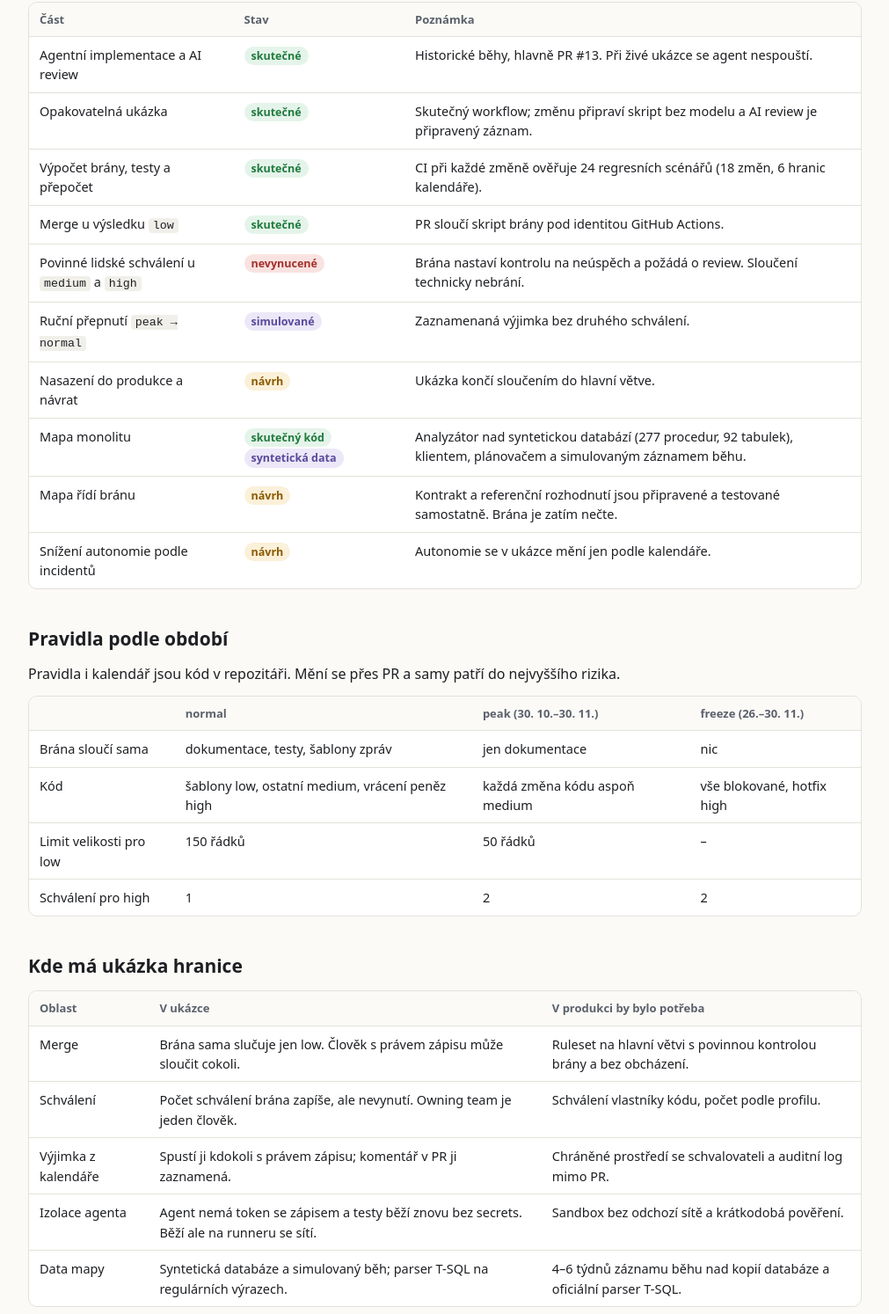
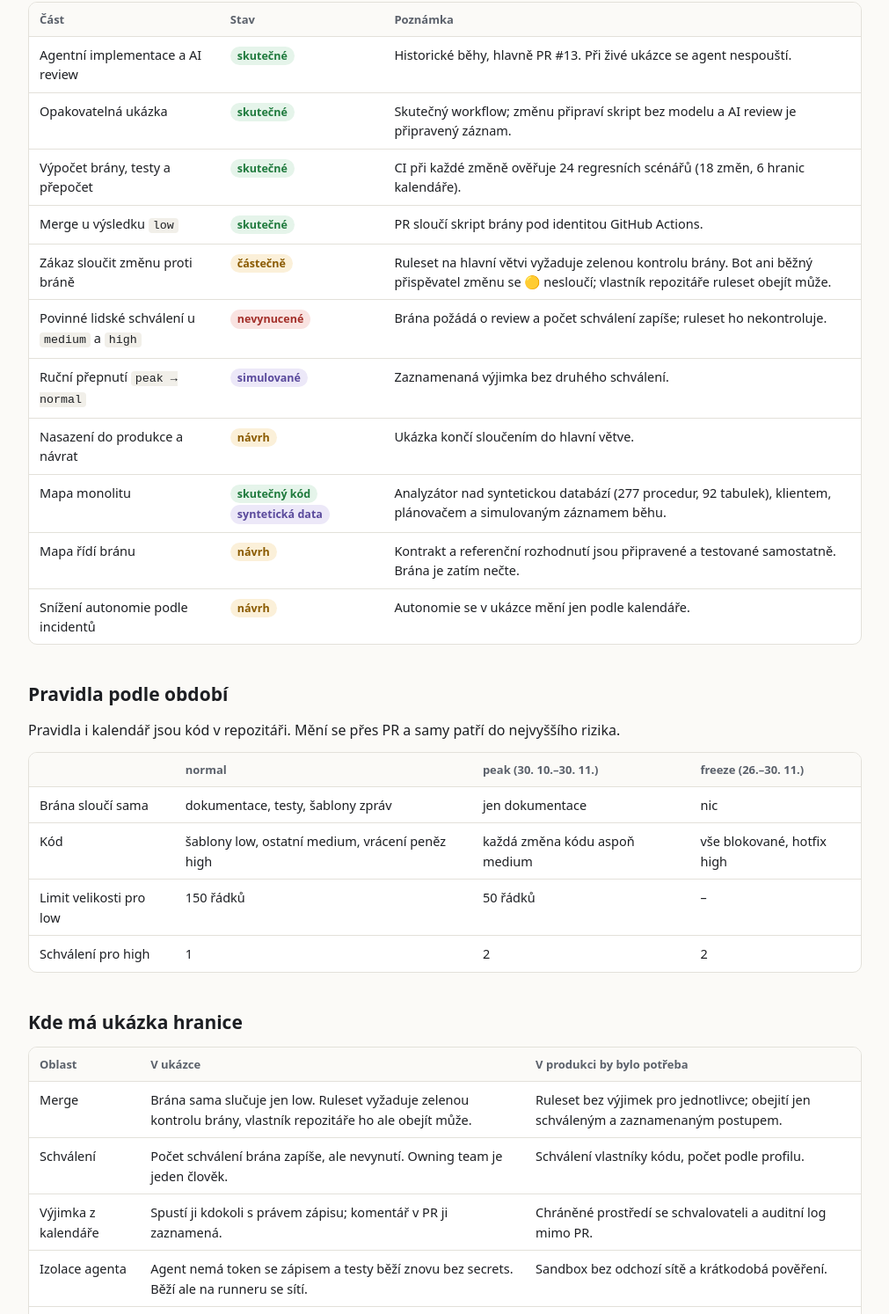
Before and after one commit to Spillet/ai-sdlc-demo, a plain HTML site: page pages/index.html in a window 1280 px wide. Shown: the part 820-2314 px from the top of the page at 88% size, without its empty margins (134-1145 px from the left). Drawn offline with Linux system fonts and the light colour scheme.

Commit message:
README a Pages: ruleset na main, odkazy na živý web
- Ruleset „main: risk gate“ vyžaduje zelenou kontrolu risk-gate od GitHub
  Actions; admin ho obejít může. README, docs/produkce.md a Pages to
  popisují místo dřívějšího „main nemá ochranu“.
- README: odkaz na https://spillet.github.io/ai-sdlc-demo/ a živou mapu,
  nový řádek PR #19 (ověření dema se zapnutým rulesetem).
- README mapy: mapa ověřená v prohlížeči na Pages.

Co-Authored-By: Claude Opus 5.5 <noreply@anthropic.com>

```diff
--- a/pages/index.html
+++ b/pages/index.html
@@ -41,7 +41,8 @@
       <tr><td>Opakovatelná ukázka</td><td><span class="tag real">skutečné</span></td><td>Skutečný workflow; změnu připraví skript bez modelu a AI review je připravený záznam.</td></tr>
       <tr><td>Výpočet brány, testy a přepočet</td><td><span class="tag real">skutečné</span></td><td>CI při každé změně ověřuje 24 regresních scénářů (18 změn, 6 hranic kalendáře).</td></tr>
       <tr><td>Merge u výsledku <code>low</code></td><td><span class="tag real">skutečné</span></td><td>PR sloučí skript brány pod identitou GitHub Actions.</td></tr>
-      <tr><td>Povinné lidské schválení u <code>medium</code> a <code>high</code></td><td><span class="tag not">nevynucené</span></td><td>Brána nastaví kontrolu na neúspěch a požádá o review. Sloučení technicky nebrání.</td></tr>
+      <tr><td>Zákaz sloučit změnu proti bráně</td><td><span class="tag plan">částečně</span></td><td>Ruleset na hlavní větvi vyžaduje zelenou kontrolu brány. Bot ani běžný přispěvatel změnu se 🟡 nesloučí; vlastník repozitáře ruleset obejít může.</td></tr>
+      <tr><td>Povinné lidské schválení u <code>medium</code> a <code>high</code></td><td><span class="tag not">nevynucené</span></td><td>Brána požádá o review a počet schválení zapíše; ruleset ho nekontroluje.</td></tr>
       <tr><td>Ruční přepnutí <code>peak → normal</code></td><td><span class="tag sim">simulované</span></td><td>Zaznamenaná výjimka bez druhého schválení.</td></tr>
       <tr><td>Nasazení do produkce a návrat</td><td><span class="tag plan">návrh</span></td><td>Ukázka končí sloučením do hlavní větve.</td></tr>
       <tr><td>Mapa monolitu</td><td><span class="tag real">skutečný kód</span> <span class="tag sim">syntetická data</span></td><td>Analyzátor nad syntetickou databází (277 procedur, 92 tabulek), klientem, plánovačem a simulovaným záznamem běhu.</td></tr>
@@ -70,7 +71,7 @@
   <div class="table-wrap"><table>
     <thead><tr><th>Oblast</th><th>V ukázce</th><th>V produkci by bylo potřeba</th></tr></thead>
     <tbody>
-      <tr><td>Merge</td><td>Brána sama slučuje jen low. Člověk s právem zápisu může sloučit cokoli.</td><td>Ruleset na hlavní větvi s povinnou kontrolou brány a bez obcházení.</td></tr>
+      <tr><td>Merge</td><td>Brána sama slučuje jen low. Ruleset vyžaduje zelenou kontrolu brány, vlastník repozitáře ho ale obejít může.</td><td>Ruleset bez výjimek pro jednotlivce; obejití jen schváleným a zaznamenaným postupem.</td></tr>
       <tr><td>Schválení</td><td>Počet schválení brána zapíše, ale nevynutí. Owning team je jeden člověk.</td><td>Schválení vlastníky kódu, počet podle profilu.</td></tr>
       <tr><td>Výjimka z kalendáře</td><td>Spustí ji kdokoli s právem zápisu; komentář v PR ji zaznamená.</td><td>Chráněné prostředí se schvalovateli a auditní log mimo PR.</td></tr>
       <tr><td>Izolace agenta</td><td>Agent nemá token se zápisem a testy běží znovu bez secrets. Běží ale na runneru se sítí.</td><td>Sandbox bez odchozí sítě a krátkodobá pověření.</td></tr>
```
Also changed, not shown: 3 other files.
